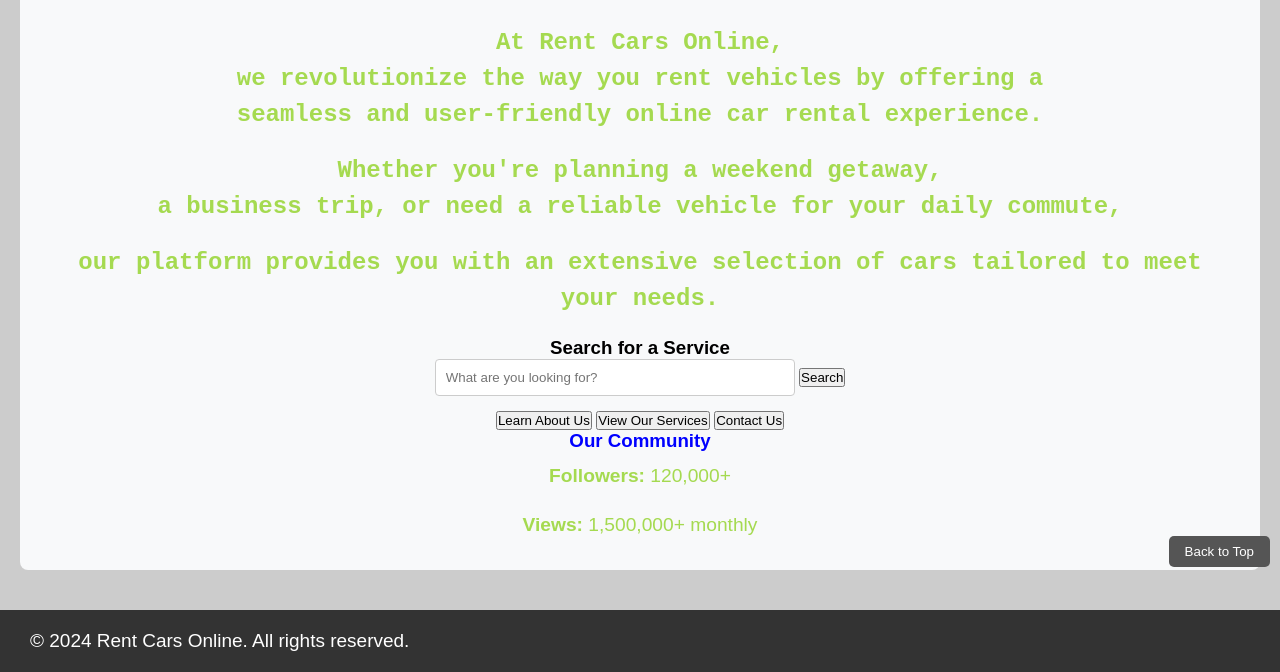
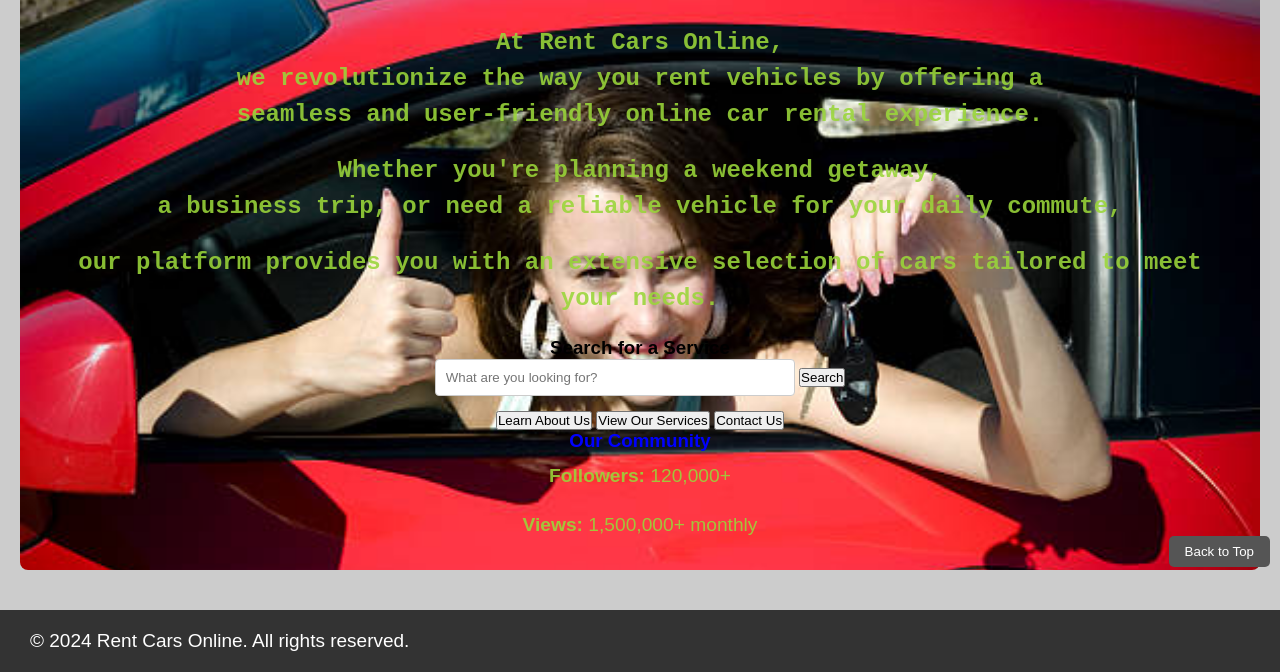
Before and after one commit to yihune1234/website, a plain HTML site: page index.html in a window 1280 px wide. Shown: the part 223-895 px from the top of the page. Drawn offline with Linux system fonts and the light colour scheme.

Commit message:
Update style.css

```diff
--- a/style.css
+++ b/style.css
@@ -94,7 +94,7 @@ button:hover {
     padding: 20px;
     border-radius: 8px;
     margin: 20px 0;
-    background-image:url("../images/gettyimages-2148369253-612x612.jpg");
+    background-image:url("gettyimages-2148369253-612x612.jpg");
     background-attachment: fixed;
     background-repeat: no-repeat;
     background-size: cover;
```
